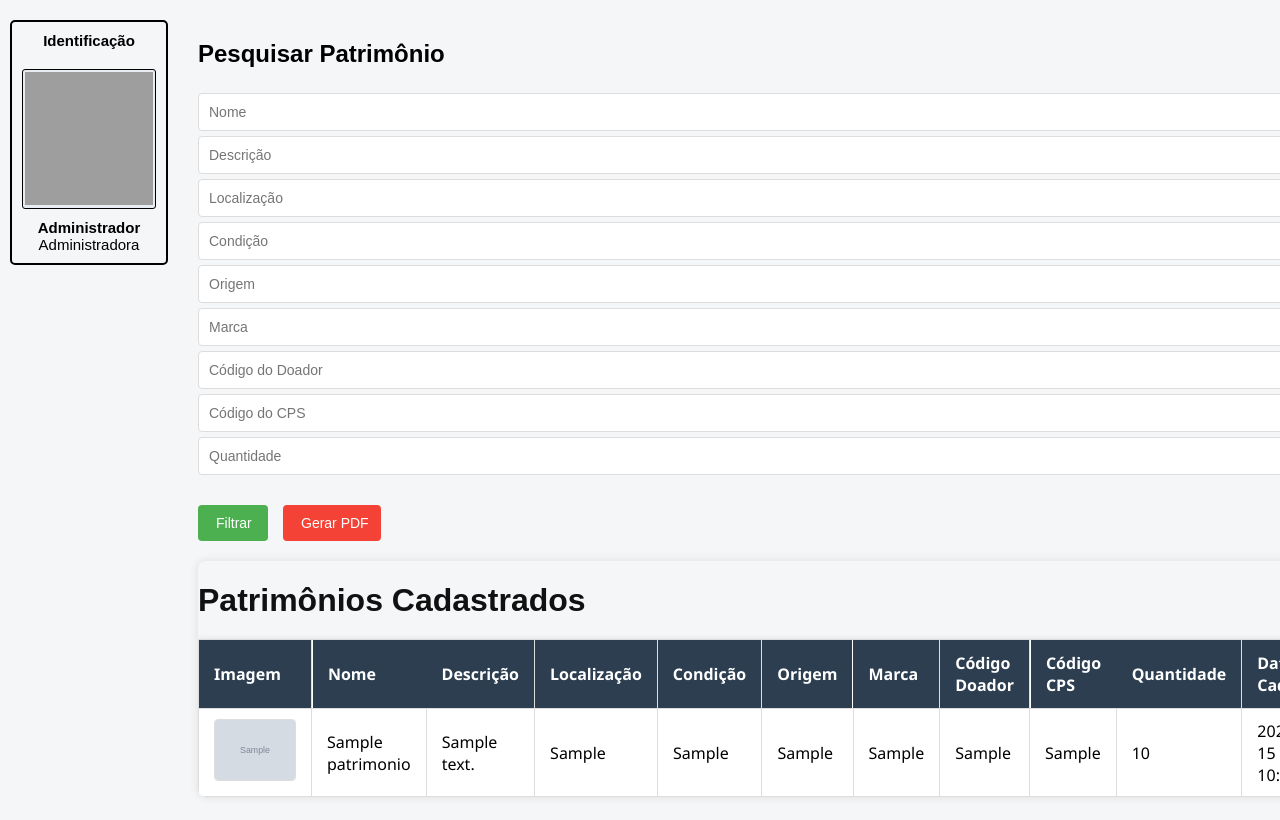
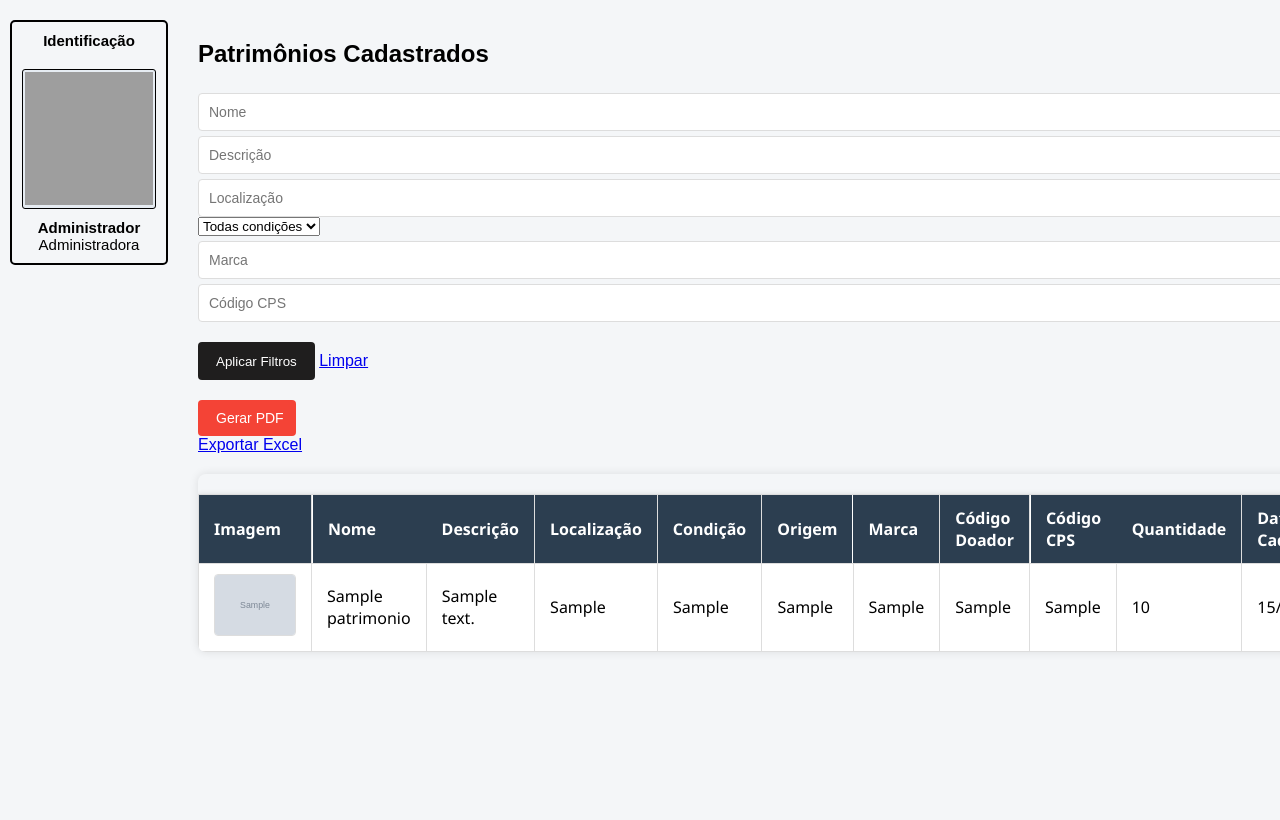
Before and after one commit to VictorDnzb/CASP, a Flask app: page /listar in a window 1280 px wide. Shown: the part 232-1052 px from the top of the page. Run offline with Flask 3, Linux system fonts and the light colour scheme; the visitor is signed in with stand-in values (Sample User, id 1); tables that the repository leaves empty hold one stand-in row (values such as "Sample post"); grey boxes marked "Sample" are stand-in pictures; grey boxes are pictures that could not be loaded.

Commit message:
Update listar.html

```diff
--- a/CADS-main/CADS-main/CADS/src/templates/listar.html
+++ b/CADS-main/CADS-main/CADS/src/templates/listar.html
@@ -4,38 +4,60 @@
 
 {% block content %}
 
-<h2>Pesquisar Patrimônio</h2>
+<div class="container">
+    <h2 class="page-title">Patrimônios Cadastrados</h2>
 
+    <!-- Filtros -->
+    <div class="filter-card">
         <form method="get" action="{{ url_for('listar') }}">
-    <div class="filter-container">
             <div class="filter-grid">
+                <div class="filter-group">
                     <input type="text" name="nome" placeholder="Nome" value="{{ filtro.get('nome', '') }}" class="filter-input">
+                </div>
+                <div class="filter-group">
                     <input type="text" name="descricao" placeholder="Descrição" value="{{ filtro.get('descricao', '') }}" class="filter-input">
+                </div>
+                <div class="filter-group">
                     <input type="text" name="localizacao" placeholder="Localização" value="{{ filtro.get('localizacao', '') }}" class="filter-input">
-            <input type="text" name="condicao" placeholder="Condição" value="{{ filtro.get('condicao', '') }}" class="filter-input">
-            <input type="text" name="origem" placeholder="Origem" value="{{ filtro.get('origem', '') }}" class="filter-input">
+                </div>
+                <div class="filter-group">
+                    <select name="condicao" class="filter-select">
+                        <option value="">Todas condições</option>
+                        <option value="ÓTIMO" {% if filtro.get('condicao') == 'ÓTIMO' %}selected{% endif %}>Ótimo</option>
+                        <option value="BOM" {% if filtro.get('condicao') == 'BOM' %}selected{% endif %}>Bom</option>
+                        <option value="RECUPERÁVEL" {% if filtro.get('condicao') == 'RECUPERÁVEL' %}selected{% endif %}>Recuperável</option>
+                        <option value="PÉSSIMO" {% if filtro.get('condicao') == 'PÉSSIMO' %}selected{% endif %}>Péssimo</option>
+                    </select>
+                </div>
+                <div class="filter-group">
                     <input type="text" name="marca" placeholder="Marca" value="{{ filtro.get('marca', '') }}" class="filter-input">
-            <input type="text" name="codigo_doador" placeholder="Código do Doador" value="{{ filtro.get('codigo_doador', '') }}" class="filter-input">
-            <input type="text" name="codigo_cps" placeholder="Código do CPS" value="{{ filtro.get('codigo_cps', '') }}" class="filter-input">
-            <input type="text" name="quantidade" placeholder="Quantidade" value="{{ filtro.get('quantidade', '') }}" class="filter-input">
+                </div>
+                <div class="filter-group">
+                    <input type="text" name="codigo_cps" placeholder="Código CPS" value="{{ filtro.get('codigo_cps', '') }}" class="filter-input">
+                </div>
             </div>
 
-        <div class="filter-buttons">
-            <button type="submit" class="filter-btn">
-                <i class="fas fa-filter"></i> Filtrar
+            <div class="filter-actions">
+                <button type="submit" class="btn btn-filter">
+                    <i class="fas fa-filter"></i> Aplicar Filtros
                 </button>
+                <a href="{{ url_for('listar') }}" class="btn btn-clear">
+                    <i class="fas fa-undo"></i> Limpar
+                </a>
                 <a href="{{ url_for('gerar_relatorio_pdf') }}" class="btn btn-pdf">
                     <i class="fas fa-file-pdf"></i> Gerar PDF
                 </a>
-        </div>
+                <a href="{{ url_for('exportar_excel') }}" class="btn btn-excel">
+                    <i class="fas fa-file-excel"></i> Exportar Excel
+                </a>
             </div>
         </form>
+    </div>
 
     <!-- Tabela de Patrimônios -->
+    <div class="table-container">
         <div class="table-responsive">
-    <h1>Patrimônios Cadastrados</h1>
             <table class="patrimonio-table">
-        <!-- Conteúdo da tabela permanece o mesmo -->
                 <thead>
                     <tr>
                         <th>Imagem</th>
@@ -50,11 +72,12 @@
                         <th>Quantidade</th>
                         <th>Data Cadastro</th>
                         <th>Usuário</th>
+                        <th>Ações</th>
                     </tr>
                 </thead>
                 <tbody>
                     {% for p in patrimonios %}
-            <tr>
+                    <tr class="patrimonio-row {% if loop.index > 5 %}hidden{% endif %}">
                         <td class="image-cell">
                             {% if p.imagem %}
                             <img src="{{ url_for('static', filename='uploads/' + p.imagem) }}" alt="{{ p.nome }}" class="thumbnail">
@@ -63,19 +86,55 @@
                             {% endif %}
                         </td>
                         <td>{{ p.nome }}</td>
-                <td>{{ p.descricao }}</td>
+                        <td>{{ p.descricao|truncate(50) }}</td>
                         <td>{{ p.localizacao }}</td>
-                <td>{{ p.condicao }}</td>
+                        <td>
+                            <span class="condition-badge condition-{{ p.condicao|lower }}">
+                                {{ p.condicao }}
+                            </span>
+                        </td>
                         <td>{{ p.origem }}</td>
                         <td>{{ p.marca }}</td>
                         <td>{{ p.codigo_doador }}</td>
                         <td>{{ p.codigo_cps }}</td>
                         <td>{{ p.quantidade }}</td>
-                <td>{{ p.data_cadastro }}</td>
+                        <td>{{ p.data_cadastro.strftime('%d/%m/%Y') }}</td>
                         <td>{{ p.usuario_cadastro }}</td>
+                        <td class="actions-cell">
+                            <a href="{{ url_for('editar_patrimonio', id=p.id) }}" class="btn btn-sm btn-warning" title="Editar">
+                                <i class="fas fa-edit"></i>
+                            </a>
+                        </td>
+                    </tr>
+                    {% else %}
+                    <tr>
+                        <td colspan="13" class="text-center">Nenhum patrimônio encontrado</td>
                     </tr>
                     {% endfor %}
                 </tbody>
             </table>
         </div>
+
+        {% if patrimonios|length > 5 %}
+        <div class="ver-mais-container">
+            <button id="ver-mais-btn" class="btn-ver-mais">Ver Mais</button>
+        </div>
+        {% endif %}
+    </div>
+</div>
+
+<script>
+document.addEventListener('DOMContentLoaded', function() {
+    // Ver Mais
+    const verMaisBtn = document.getElementById('ver-mais-btn');
+    if (verMaisBtn) {
+        verMaisBtn.addEventListener('click', function() {
+            const hiddenRows = document.querySelectorAll('.patrimonio-row.hidden');
+            hiddenRows.forEach(row => row.classList.remove('hidden'));
+            this.style.display = 'none';
+        });
+    }
+});
+</script>
+
 {% endblock %}
```
Lines whose indentation alone changed are shown as unchanged.
